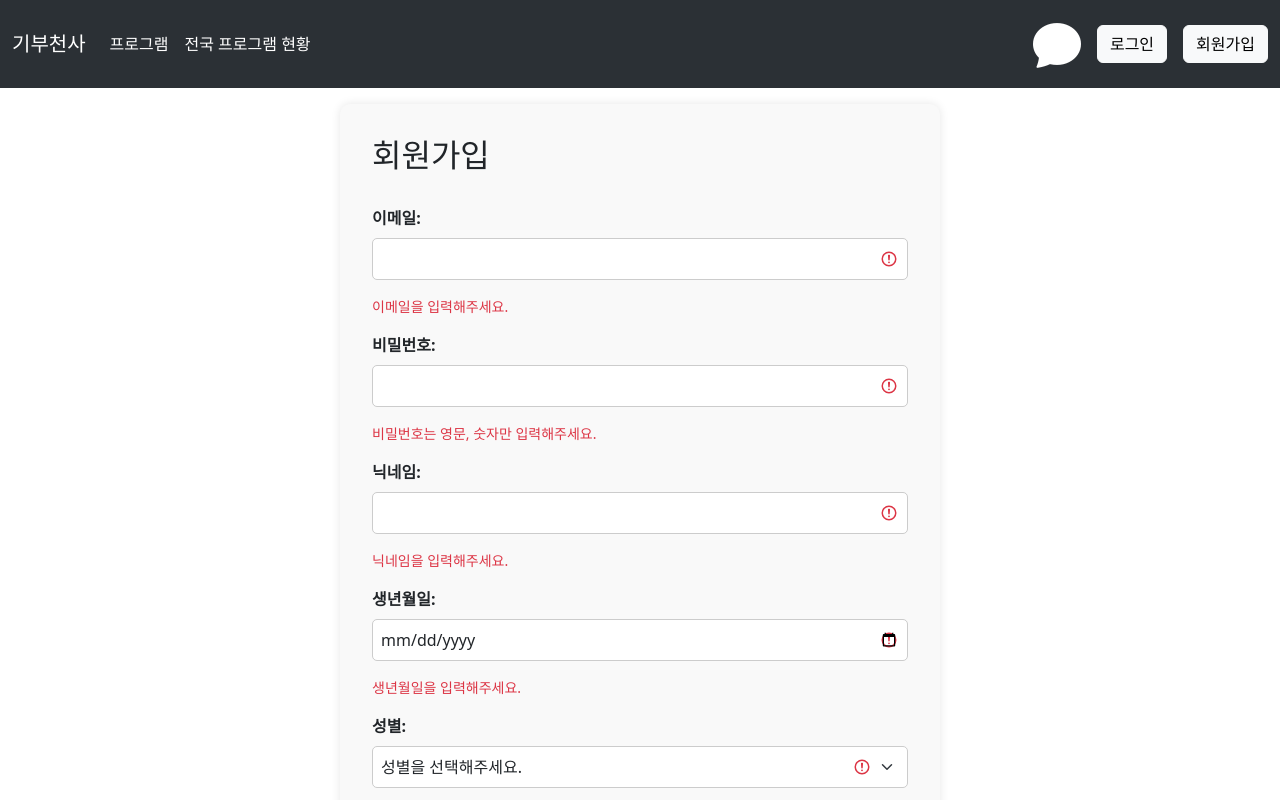
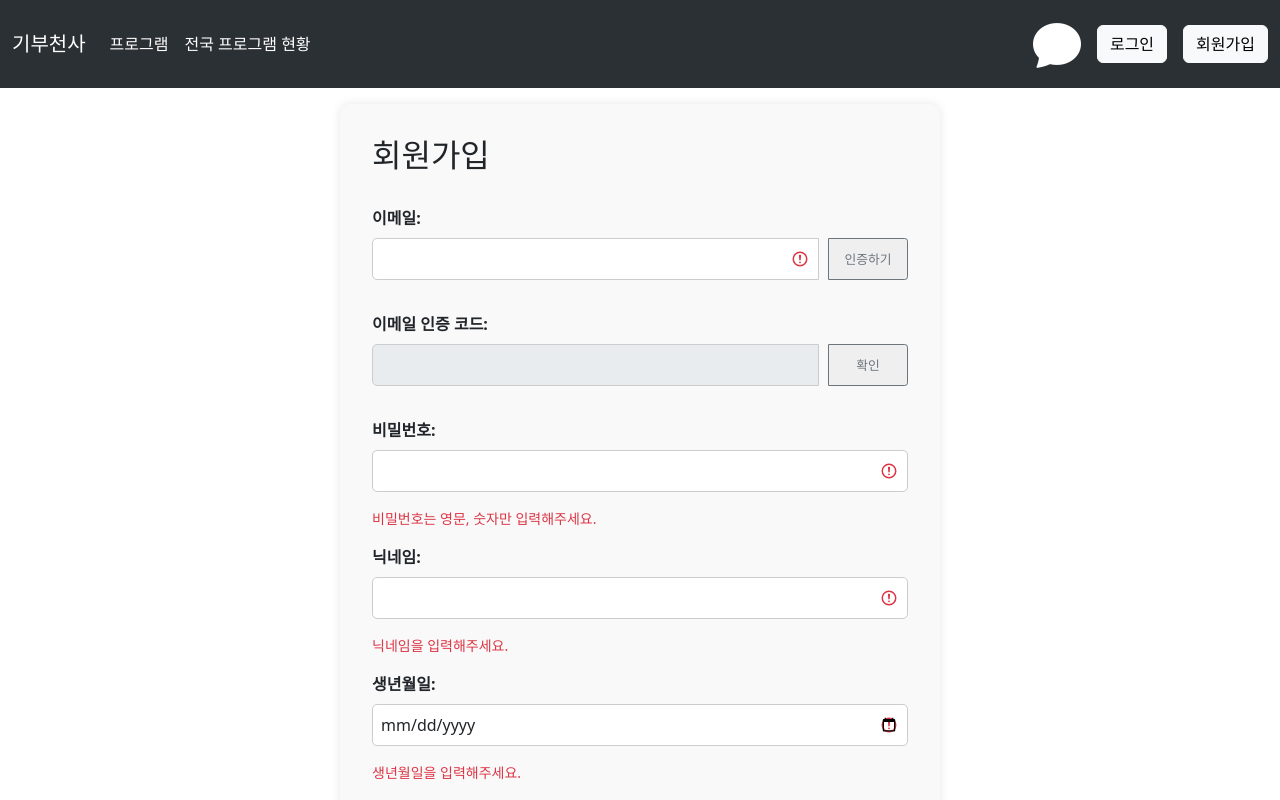
Before and after one commit to MinsFuture/webprogramming-team, a Vue app: page /create/member in a window 1280 px wide. Shown: the top 800 px of the page. Built offline with nearby package versions, Linux system fonts and the light colour scheme; no server answers.

Commit message:
이메일 인증 코드 추가

```diff
--- a/src/components/CreateMemberComp.vue
+++ b/src/components/CreateMemberComp.vue
@@ -9,6 +9,7 @@
     >
       <div class="mb-3">
         <label for="email" class="form-label">이메일:</label>
+        <div class="input-group">
           <input
             type="email"
             id="email"
@@ -16,7 +17,43 @@
             class="form-control"
             required
           />
+          <button
+            class="custom-btn-sm"
+            type="button"
+            @click="sendEmailVerificationCode"
+            :disabled="isCodeSent"
+          >
+            인증하기
+          </button>
+        </div>
         <div class="invalid-feedback">이메일을 입력해주세요.</div>
+      </div>
+
+      <div class="mb-3">
+        <label for="emailCode" class="form-label">이메일 인증 코드:</label>
+        <div class="input-group">
+          <input
+            type="text"
+            id="emailCode"
+            v-model="emailCode"
+            class="form-control"
+            :disabled="!isCodeSent"
+            @blur="verifyEmailCode"
+            required
+          />
+          <button
+            class="custom-btn-sm"
+            type="button"
+            @click="verifyEmailCode"
+            size="sm"
+          >
+            확인
+          </button>
+        </div>
+
+        <!-- <div v-if="isEmailVerified" class="invalid-feedback">
+          이메일 인증 코드를 확인해주세요.
+        </div> -->
       </div>
 
       <div class="mb-3">
@@ -122,6 +159,9 @@ export default {
         latitude: 0.0,
       },
       location: "",
+      emailCode: "",
+      isEmailVerified: false,
+      isCodeSent: false, // 이메일 코드 전송 여부
     };
   },
   mounted() {
@@ -136,6 +176,11 @@ export default {
   },
   methods: {
     submitForm() {
+      if (!this.isEmailVerified) {
+        alert("이메일 인증을 완료해주세요.");
+        return;
+      }
+
       if (this.$refs.form.checkValidity()) {
         // 폼이 유효한 경우 처리 로직 (예: API 호출)
         this.getCoordinate();
@@ -161,6 +206,50 @@ export default {
         // 유효하지 않은 경우 폼 검증 트리거
         this.$refs.form.classList.add("was-validated");
       }
+    },
+    sendEmailVerificationCode() {
+      axios
+        .post(
+          "http://localhost:8080/email/mailsend",
+          { email: this.form.email },
+          {
+            headers: {
+              "Content-Type": "application/json",
+            },
+          }
+        )
+        .then(() => {
+          alert("이메일로 인증 코드가 전송되었습니다.");
+          this.isCodeSent = true; // 코드 전송 성공 시 활성화
+        })
+        .catch((error) => {
+          console.log("이메일 인증 코드 전송 실패: " + error);
+        });
+    },
+    verifyEmailCode() {
+      axios
+        .post(
+          "http://localhost:8080/email/mailAuthCheck",
+          {
+            email: this.form.email,
+            authNum: this.emailCode,
+          },
+          {
+            headers: {
+              "Content-Type": "application/json",
+            },
+          }
+        )
+        .then((response) => {
+          const message = response.data.response.message;
+          console.log(message);
+          alert(message);
+          this.isEmailVerified = message === "이메일 인증 완료";
+        })
+        .catch((error) => {
+          console.log("이메일 인증 실패: " + error);
+          alert("이메일 인증 코드가 올바르지 않습니다.");
+        });
     },
     openPostcodePopup() {
       if (window.daum && window.daum.Postcode) {
@@ -230,6 +319,7 @@ export default {
   padding: 0.5em;
   border: 1px solid #ccc;
   border-radius: 5px;
+  margin-right: 10px;
 }
 
 .create-member .btn {
@@ -244,4 +334,31 @@ export default {
 .create-member .btn:hover {
   background-color: #0056b3;
 }
+
+.input-group {
+  display: flex;
+}
+
+.input-group .form-control {
+  flex: 1;
+}
+
+.input-group .btn {
+  flex-shrink: 0;
+}
+
+.custom-btn-sm {
+  font-size: 0.8rem;
+  padding: 0.25em 0.5em;
+  border-radius: 0.2rem;
+  width: 80px;
+  height: 42px;
+  color: #6c757d;
+  border: 1px solid #6c757d;
+}
+
+.custom-btn-sm:hover {
+  background-color: #6c757d;
+  color: #fff;
+}
 </style>
```
Lines whose indentation alone changed are shown as unchanged.
